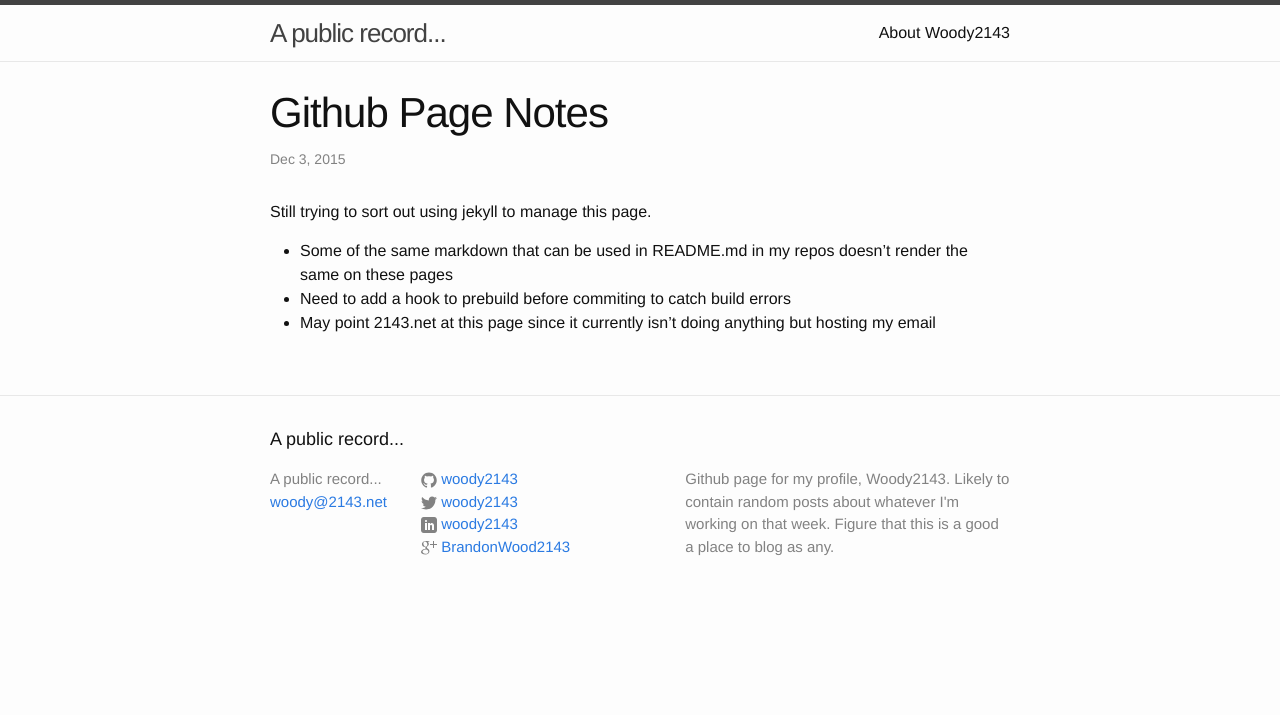
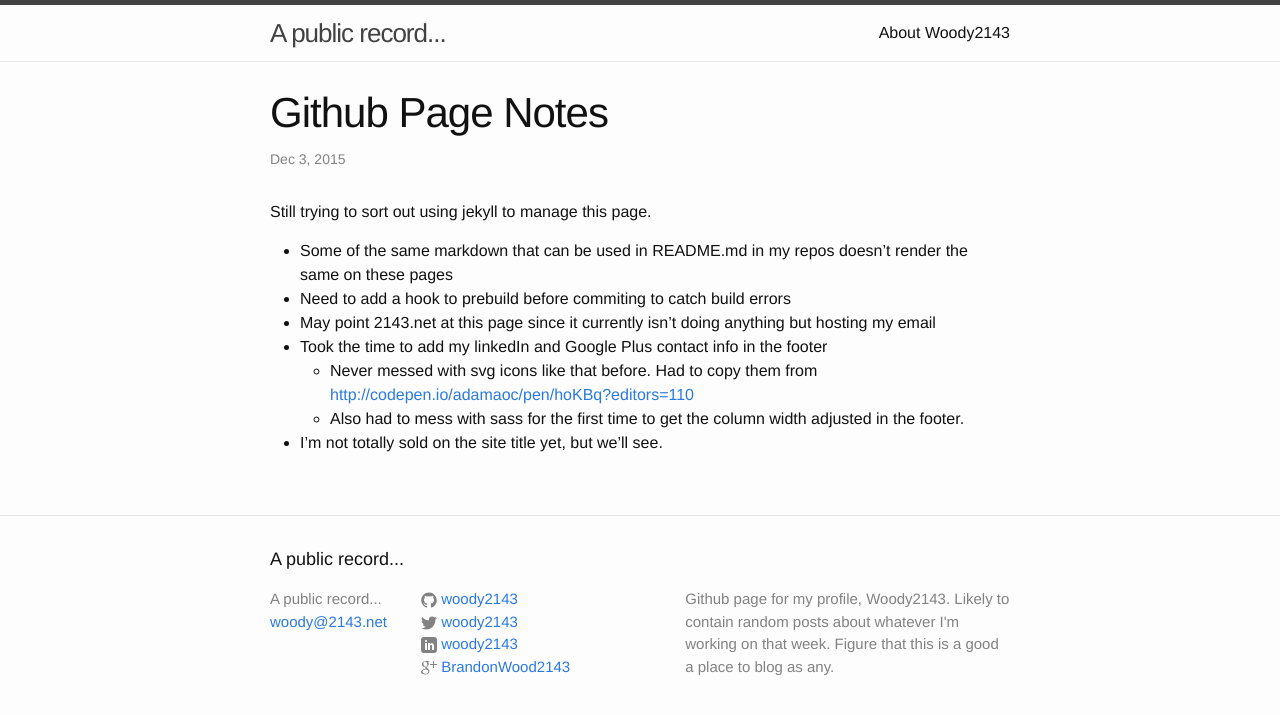
Before and after one commit to Woody2143/woody2143.github.io, a Jekyll site: the page built from _posts/2015-12-03-Github_Page_Notes.markdown, in a window 1280 px wide. Shown: the top 715 px of the page. Built offline with Jekyll 4.4.1, drawn with Linux system fonts in a browser that asks for light colours.

Commit message:
updated post

```diff
--- a/_posts/2015-12-03-Github_Page_Notes.markdown
+++ b/_posts/2015-12-03-Github_Page_Notes.markdown
@@ -9,3 +9,8 @@ Still trying to sort out using jekyll to manage this page.
 - Some of the same markdown that can be used in README.md in my repos doesn't render the same on these pages
 - Need to add a hook to prebuild before commiting to catch build errors
 - May point 2143.net at this page since it currently isn't doing anything but hosting my email
+- Took the time to add my linkedIn and Google Plus contact info in the footer
+  - Never messed with svg icons like that before. Had to copy them from [http://codepen.io/adamaoc/pen/hoKBq?editors=110](http://codepen.io/adamaoc/pen/hoKBq?editors=110)
+  - Also had to mess with sass for the first time to get the column width adjusted in the footer.
+
+- I'm not totally sold on the site title yet, but we'll see.
```
